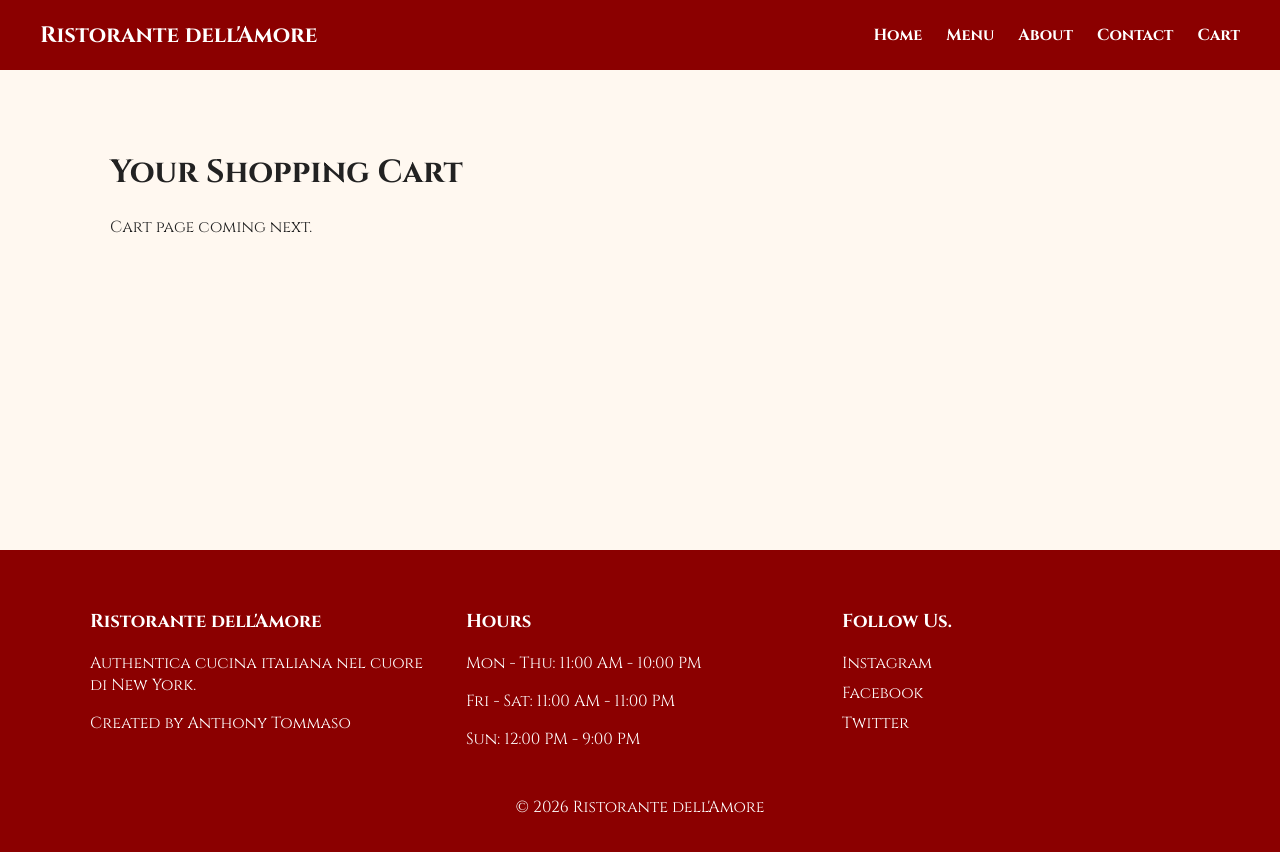
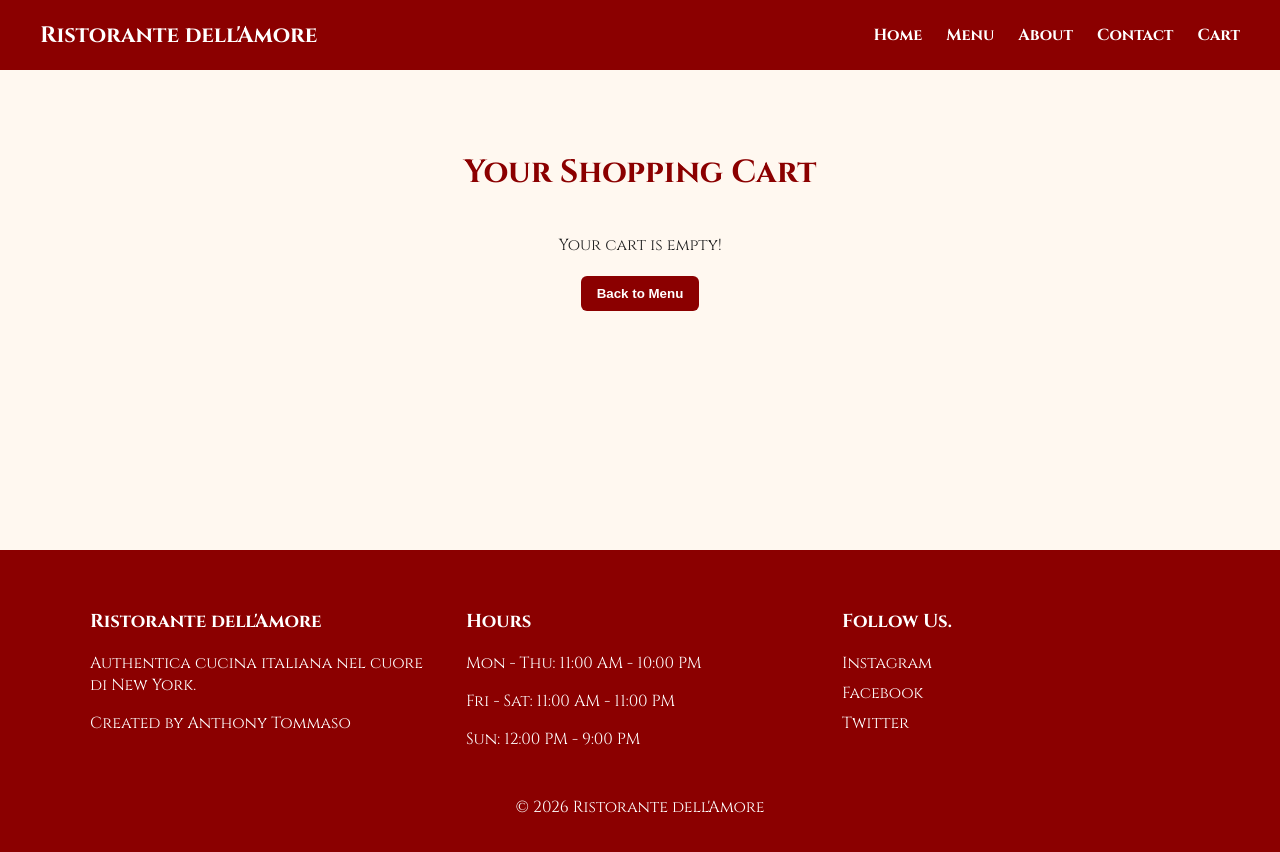
Before and after one commit to AntTomm/restaurant-demo, a React (Vite) app in the folder webDev/: page /cart in a window 1280 px wide. Built offline with nearby package versions, Linux system fonts and the light colour scheme.

Commit message:
working cart functionality page

```diff
--- a/webDev/src/App.css
+++ b/webDev/src/App.css
@@ -255,3 +255,94 @@ body {
   }
 
 }
+
+/* CART PAGE */
+.cart-page h1 {
+  text-align: center;
+  color: #8b0000;
+  margin-bottom: 40px;
+}
+
+.cart-items {
+  display: grid;
+  gap: 18px;
+}
+
+.cart-item {
+  background-color: white;
+  padding: 18px 22px;
+  border-radius: 10px;
+  box-shadow: 0 3px 10px rgba(0, 0, 0, 0.15);
+
+  display: flex;
+  justify-content: space-between;
+  align-items: center;
+  gap: 24px;
+}
+
+.cart-item h3 {
+  margin: 0 0 8px;
+}
+
+.cart-item p {
+  margin: 4px 0;
+}
+
+.cart-item button,
+.cart-actions button,
+.empty-cart button {
+  background-color: #8b0000;
+  color: white;
+  border: none;
+  padding: 10px 16px;
+  border-radius: 6px;
+  cursor: pointer;
+  font-weight: bold;
+}
+
+.cart-item button:hover,
+.cart-actions button:hover,
+.empty-cart button:hover {
+  background-color: #5f0000;
+}
+
+.cart-total {
+  text-align: center;
+  color: #8b0000;
+  margin-top: 32px;
+}
+
+.cart-actions {
+  display: flex;
+  justify-content: center;
+  gap: 18px;
+  margin-top: 24px;
+}
+
+.empty-cart {
+  text-align: center;
+}
+
+.empty-cart p {
+  margin-bottom: 20px;
+}
+
+@media (max-width: 600px) {
+  .cart-item {
+    flex-direction: column;
+    align-items: flex-start;
+  }
+
+  .cart-item button {
+    width: 100%;
+  }
+
+  .cart-actions {
+    flex-direction: column;
+  }
+
+  .cart-actions button,
+  .empty-cart button {
+    width: 100%;
+  }
+}
--- a/webDev/src/main.jsx
+++ b/webDev/src/main.jsx
@@ -1,6 +1,5 @@
 import { StrictMode } from 'react'
 import { createRoot } from 'react-dom/client'
-// import './index.css'
 import App from './App.jsx'
 import { BrowserRouter } from 'react-router-dom'
 
--- a/webDev/src/pages/Cart.jsx
+++ b/webDev/src/pages/Cart.jsx
@@ -1,10 +1,75 @@
+import { useState } from "react";
+import { Link } from "react-router-dom";
+
 function Cart() {
+    const [cart, setCart] = useState(() => {
+        const savedCart = JSON.parse(localStorage.getItem("cart")) || [];
+            return savedCart;
+    }, []);
+
+    function updateCart(newCart){
+        setCart(newCart);
+        localStorage.setItem("cart", JSON.stringify(newCart));
+    }
+
+    function removeCart(id){
+        const updatedCart = cart
+        .map((item) =>
+        item.id === id ? { ...item, quantity: item.quantity - 1} : item
+        )
+        .filter((item) => item.quantity > 0);
+
+    updateCart(updatedCart);
+    }
+
+    function clearCart() {
+        setCart([]);
+        localStorage.removeItem("cart");
+    }
+
+    const total = cart.reduce((sum, item) => sum + item.price * item.quantity, 0);
+
     return (
-      <main className="page">
-        <h1>Your Shopping Cart</h1>
-        <p>Cart page coming next.</p>
-      </main>
+        <main className="page cart-page">
+            <h1> Your Shopping Cart</h1>
+
+            {cart.length === 0 ? (<div className="empty-cart">
+                <p>Your cart is empty!</p>
+
+                <Link to="/menu">
+                    <button>Back to Menu</button>
+                </Link>
+            </div>) : (
+                <>
+                <div className="cart-items">
+                    {cart.map((item) => (
+                        <div className="cart-item" key={item.id}>
+                            <div>
+                                <h3>{item.name}</h3>
+                                <p>Price: ${item.price.toFixed(2)}</p>
+                                <p>Quantity: {item.quantity}</p>
+                            </div>
+
+                            <button onClick={() => removeCart(item.id)}>
+                                Remove
+                            </button>
+                            </div>
+                    ))}
+                </div>
+
+                <h2 className="cart-total">Total: ${total.toFixed(2)}</h2>
+
+                <div className="cart-actions">
+                    <button onClick={clearCart}>Clear Cart</button>
+
+                    <Link to="/menu">
+                    <button>Back to Menu</button>
+                    </Link>
+                </div>
+                </>
+            )}
+        </main>
     );
-  }
+}
 
   export default Cart;
```
